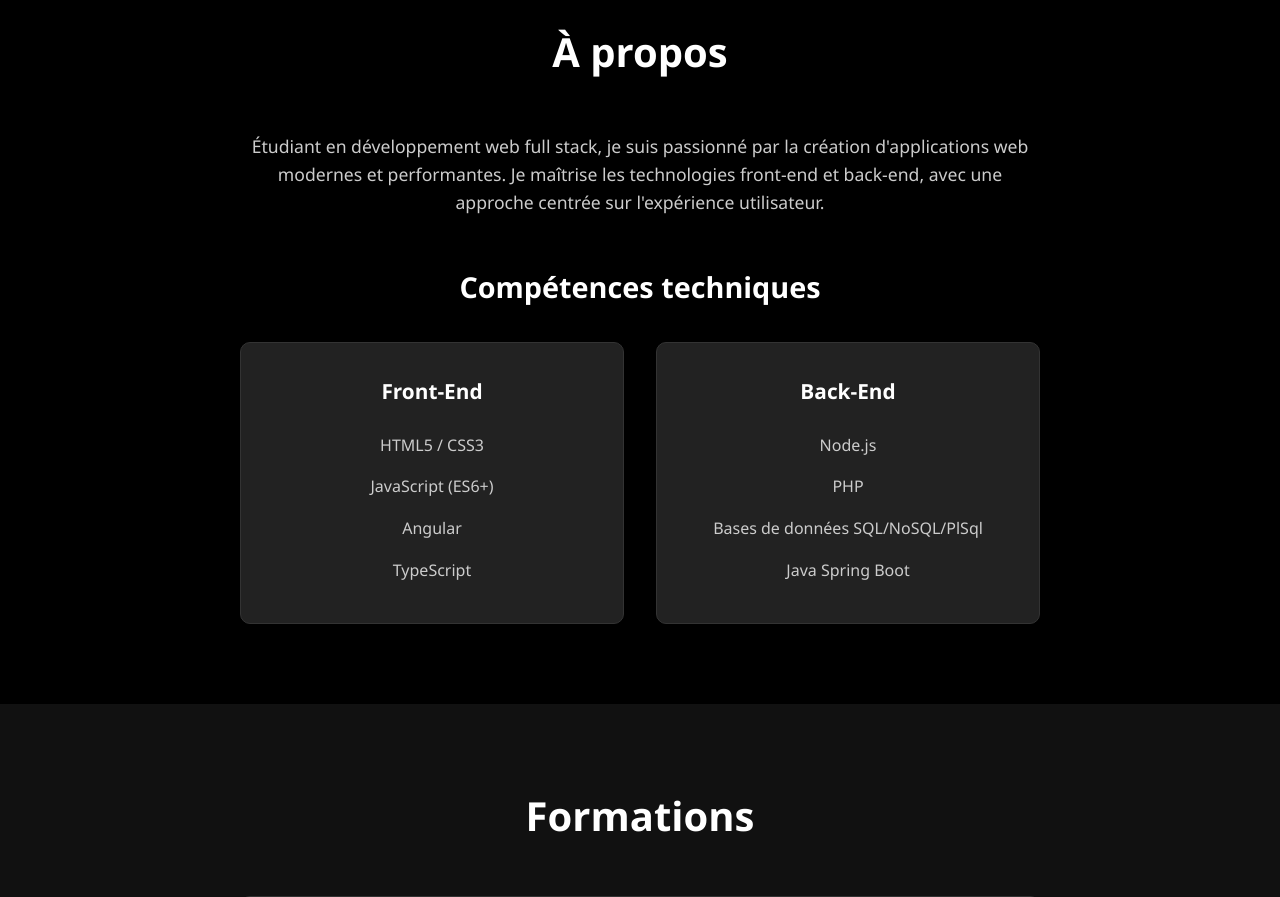
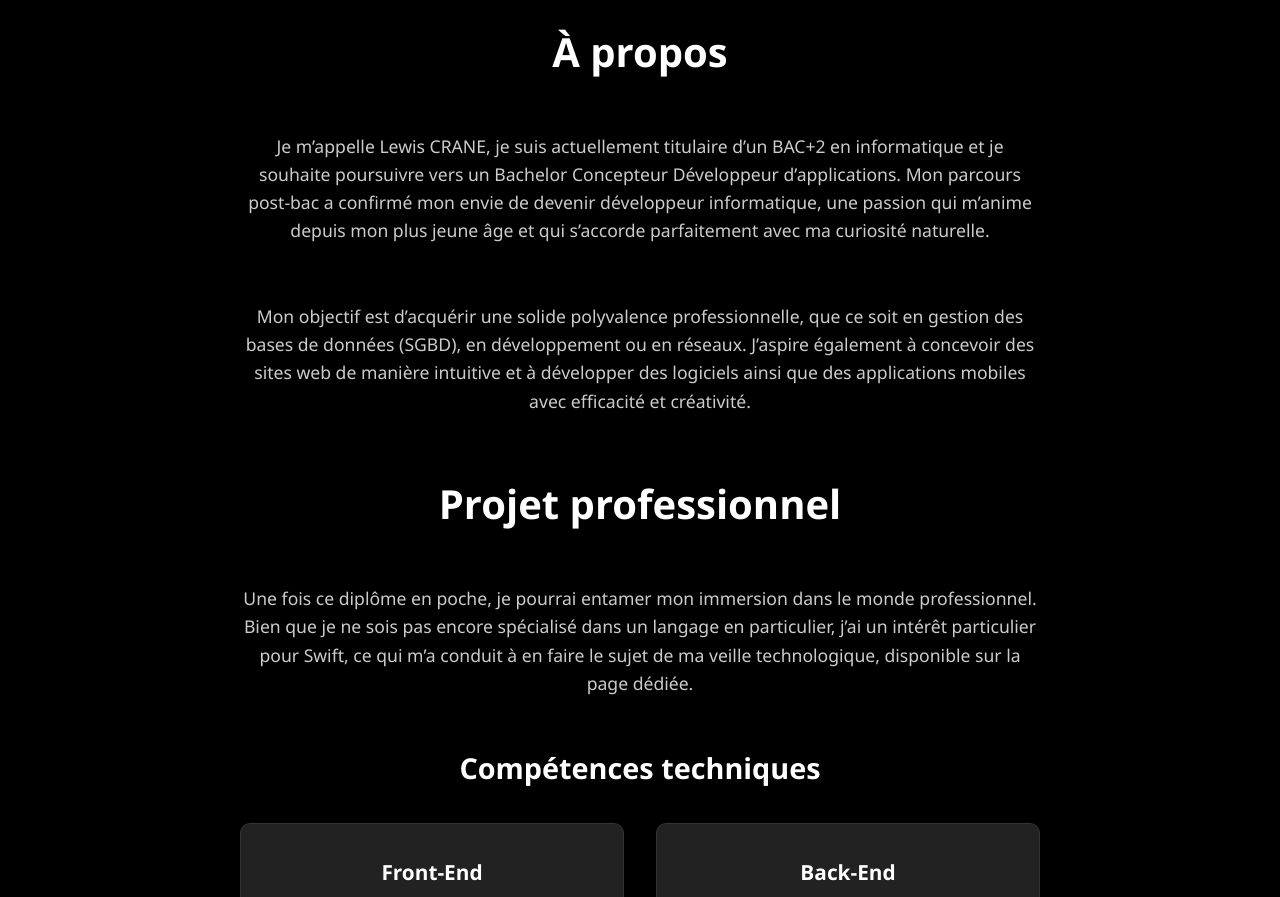
Before and after one commit to LewisProg971/lewisc.github.io, a website: page index.html in a window 1280 px wide. Shown: the part 860-1757 px from the top of the page. Drawn offline with Linux system fonts and the light colour scheme.

Commit message:
update portfolio description and add professional project goals

```diff
--- a/index.html
+++ b/index.html
@@ -1,11 +1,13 @@
 <!DOCTYPE html>
 <html lang="fr">
+
 <head>
     <meta charset="UTF-8">
     <meta name="viewport" content="width=device-width, initial-scale=1.0">
     <title>Portfolio - Développeur Full Stack</title>
     <link rel="stylesheet" href="src/css/style.css">
 </head>
+
 <body>
     <!-- Header avec navigation -->
     <header>
@@ -34,7 +36,7 @@
     <section id="hero" class="hero">
         <div class="hero-content">
             <h1>Développeur Full Stack</h1>
-            <p>Étudiant passionné par le développement web</p>
+            <p>Étudiant passionné par le développement informatique</p>
             <a href="#about" class="cta-button">Découvrir mon profil</a>
         </div>
     </section>
@@ -44,7 +46,25 @@
         <div class="container">
             <h2>À propos</h2>
             <div class="about-content">
-                <p>Étudiant en développement web full stack, je suis passionné par la création d'applications web modernes et performantes. Je maîtrise les technologies front-end et back-end, avec une approche centrée sur l'expérience utilisateur.</p>
+                <p>
+
+                    Je m’appelle Lewis CRANE, je suis actuellement titulaire d’un BAC+2 en informatique et je souhaite
+                    poursuivre vers un Bachelor Concepteur Développeur d’applications. Mon parcours post-bac a confirmé
+                    mon envie de devenir développeur informatique, une passion qui m’anime depuis mon plus jeune âge et
+                    qui s’accorde parfaitement avec ma curiosité naturelle.
+                </p><br>
+                <p>
+                    Mon objectif est d’acquérir une solide polyvalence professionnelle, que ce soit en gestion des bases
+                    de données (SGBD), en développement ou en réseaux. J’aspire également à concevoir des sites web de
+                    manière intuitive et à développer des logiciels ainsi que des applications mobiles avec efficacité
+                    et créativité.
+                </p><br>
+                <h2>Projet professionnel</h2>
+                <p>Une fois ce diplôme en poche, je pourrai entamer mon immersion dans le monde professionnel. Bien que
+                    je ne sois pas encore spécialisé dans un langage en particulier, j’ai un intérêt particulier pour
+                    Swift, ce qui m’a conduit à en faire le sujet de ma veille technologique, disponible sur la page
+                    dédiée.</p>
+
                 <div class="skills">
                     <h3>Compétences techniques</h3>
                     <div class="skills-grid">
@@ -223,4 +243,5 @@
 
     <script src="js/main.js"></script>
 </body>
+
 </html>
```
